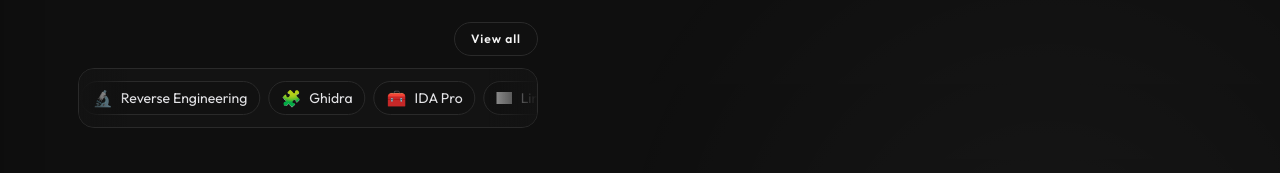
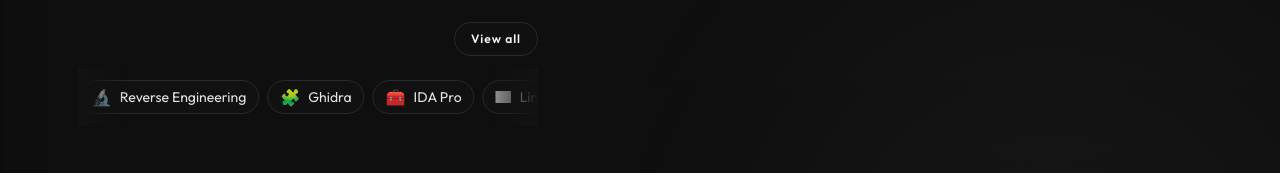
Before and after one commit to HLab-Haeyul/HLab-Web, a Vue app: page /en in a window 1280 px wide. Shown: the part 576-749 px from the top of the page. Built offline with nearby package versions, Linux system fonts and the light colour scheme; grey boxes are pictures that could not be loaded; the HTML template or start-up script is replaced by a standard one.

Commit message:
feat(#3) : 기술 스택 전광판 외곽 박스 제거

```diff
--- a/src/views/PortfolioView.vue
+++ b/src/views/PortfolioView.vue
@@ -251,7 +251,7 @@ watch(
                 </RouterLink>
               </div>
 
-              <div class="relative mt-3 overflow-hidden rounded-2xl border border-[#2a2a2a] bg-[#131313]">
+              <div class="relative mt-3 overflow-hidden">
                 <div class="pointer-events-none absolute inset-y-0 left-0 z-10 w-12 bg-gradient-to-r from-[#131313] to-transparent"></div>
                 <div class="pointer-events-none absolute inset-y-0 right-0 z-10 w-12 bg-gradient-to-l from-[#131313] to-transparent"></div>
 
```
